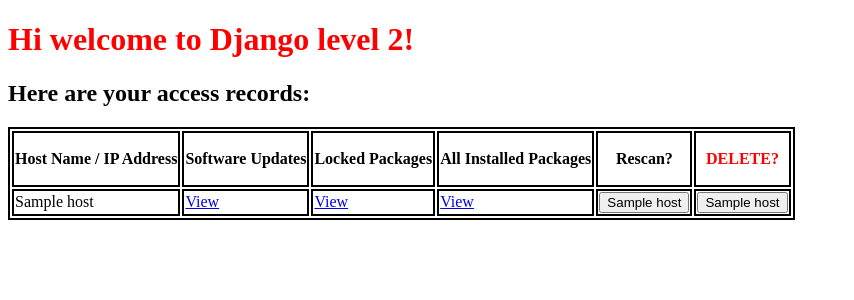
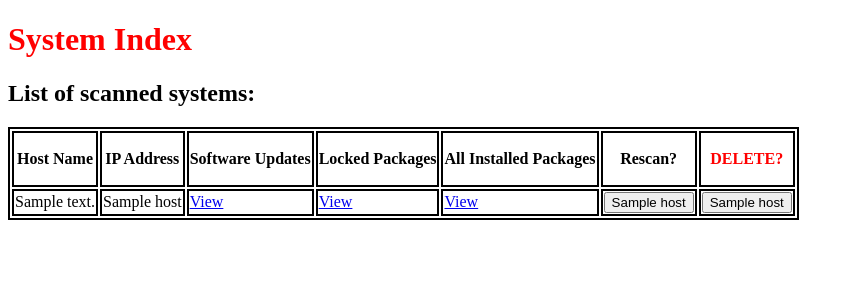
Before and after one commit to Mattsky/spruce, a Django app: page / in a window 1280 px wide. Shown: the top 300 px of the page, without its empty margins (0-854 px from the left). Run offline with Django 3.2, Linux system fonts and the light colour scheme; tables that the repository leaves empty hold one stand-in row (values such as "Sample post"); parts of the project's set-up code (start-up, migrations or seed data) failed here and were passed over.

Commit message:
Reworking index query to show hostname as well as  IP address

```diff
--- a/first_app/views.py
+++ b/first_app/views.py
@@ -25,7 +25,22 @@
 def index(request):
 
 	list_of_hosts = Hosts.objects.values_list('hostname', flat=True)
-	host_list = {'hosts':list_of_hosts}
+	print("TYPE: "+ str(type(list_of_hosts)))
+	#host_list = {'hosts':list_of_hosts}
+	new_host_list = []
+
+
+	#print(list_of_hosts)
+	for x in list_of_hosts:
+		print(x)
+		host_id = Hosts.objects.only('id').get(hostname=x)
+		hostname = HostInfo.objects.only('host_address').get(host_name=host_id)
+		print(hostname)
+		new_host_list.append([x, str(hostname)])
+
+
+
+	host_list = {'hosts':new_host_list}
 
 	if request.method == "POST":
 		if 'address' in request.POST.keys() and request.POST['address']:
@@ -41,10 +56,6 @@
 			return render(request, 'first_app/index.html', context=host_list)
 
 	return render(request,'first_app/index.html',context=host_list)
-
-	#webpages_list = AccessRecord.objects.order_by('date')
-	#date_dict = {'access_records':webpages_list}
-	#return render(request,'first_app/index.html',context=date_dict)
 
 def held(request):
 	syshost = request.GET['hostname']
--- a/templates/first_app/held.html
+++ b/templates/first_app/held.html
@@ -3,13 +3,13 @@
 <html>
 	<head>
 		<meta charset="utf-8">
-		<title>Django Level 2</title>
+		<title>{{ request.GET.hostname }}: Locked Packages</title>
 		<link rel="stylesheet" href="{% static "css/mystyle.css" %}"/>
 	</head>
 	<body>
 		{% if heldpackages %}
-		<h1>Hi welcome to Django level 2!</h1>
-		<h2>Here are the held packages on {{ request.GET.hostname }}: </h2>
+		<h1>System Locked Packages</h1>
+		<h2>Here are the version locked packages on {{ request.GET.hostname }}: </h2>
 
 		<div class="djangtwo">
 			<form method="POST">
--- a/templates/first_app/index.html
+++ b/templates/first_app/index.html
@@ -4,28 +4,29 @@
 <html>
 	<head>
 		<meta charset="utf-8">
-		<title>Django Level 2</title>
+		<title>Patch Manger Project - Main Page</title>
 		<link rel="stylesheet" href="{% static "css/mystyle.css" %}"/>
 	</head>
 	<body>
-		<h1>Hi welcome to Django level 2!</h1>
-		<h2>Here are your access records:</h2>
+		<h1>System Index</h1>
+		<h2>List of scanned systems:</h2>
 
 		<div class="djangtwo">
 			{% if hosts %}
 			<form method="POST">
 				<table>
 					<thead>
-						<th>Host Name / IP Address</th><th>Software Updates</th><th>Locked Packages</th><th>All Installed Packages</th><th>Rescan?</th><th><p style="color:red">DELETE?</p></th>
+						<th>Host Name</th><th>IP Address</th><th>Software Updates</th><th>Locked Packages</th><th>All Installed Packages</th><th>Rescan?</th><th><p style="color:red">DELETE?</p></th>
 					</thead>
 					{% for sysaddr in hosts %}
 					<tr>
-						<td>{{ sysaddr }}</td>
-						<td><a href="updates?hostname={{ sysaddr }}">View</a></td>
-						<td><a href="held?hostname={{ sysaddr }}">View</a></td>
-						<td><a href="installed?hostname={{ sysaddr }}">View</a></td>
-						<td><input name="address" value="{{ sysaddr }}" type="submit"></td>
-						<td><input name="delete" value="{{ sysaddr }}" type="submit"></td>
+						<td>{{ sysaddr.1 }}</td>
+						<td>{{ sysaddr.0 }}</td>
+						<td><a href="updates?hostname={{ sysaddr.0 }}">View</a></td>
+						<td><a href="held?hostname={{ sysaddr.0 }}">View</a></td>
+						<td><a href="installed?hostname={{ sysaddr.0 }}">View</a></td>
+						<td><input name="address" value="{{ sysaddr.0 }}" type="submit"></td>
+						<td><input name="delete" value="{{ sysaddr.0 }}" type="submit"></td>
 					</tr>
 					{% endfor %}
 				</table>
--- a/templates/first_app/installed.html
+++ b/templates/first_app/installed.html
@@ -3,11 +3,11 @@
 <html>
 	<head>
 		<meta charset="utf-8">
-		<title>Django Level 2</title>
+		<title>{{ request.GET.hostname }}: All Installed</title>
 		<link rel="stylesheet" href="{% static "css/mystyle.css" %}"/>
 	</head>
 	<body>
-		<h1>Hi welcome to Django level 2!</h1>
+		<h1>System Installed Packages</h1>
 		<h2>Here are the installed packages on {{ request.GET.hostname }}:</h2>
 
 		<div class="djangtwo">
--- a/templates/first_app/updates.html
+++ b/templates/first_app/updates.html
@@ -3,11 +3,11 @@
 <html>
 	<head>
 		<meta charset="utf-8">
-		<title>Django Level 2</title>
+		<title>{{ request.GET.hostname }}: Available Updates</title>
 		<link rel="stylesheet" href="{% static "css/mystyle.css" %}"/>
 	</head>
 	<body>
-		<h1>Hi welcome to Django level 2!</h1>
+		<h1>System Updates</h1>
 		<h2>Here are the available updates on {{ request.GET.hostname }}:</h2>
 
 		<div class="djangtwo">
```
